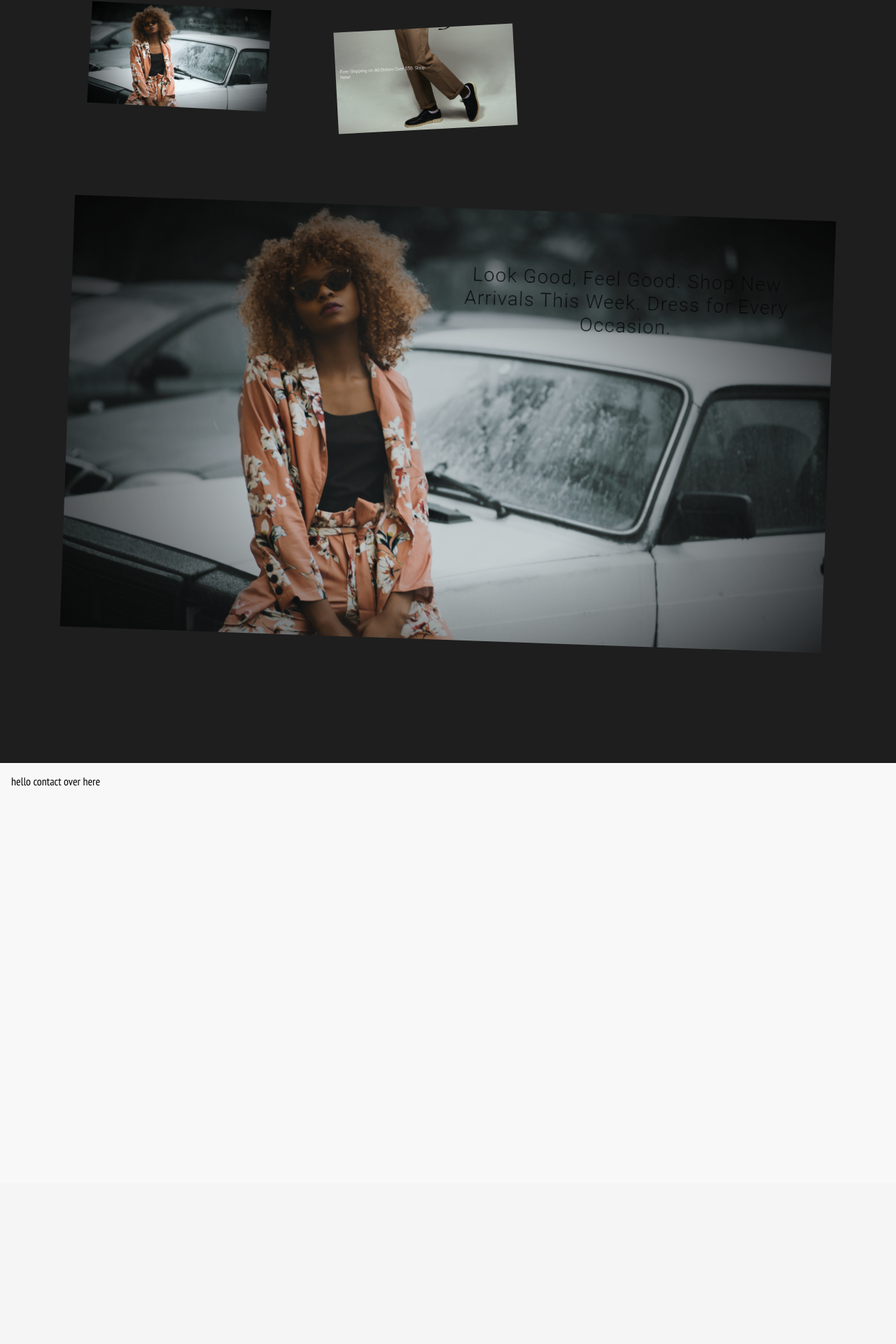
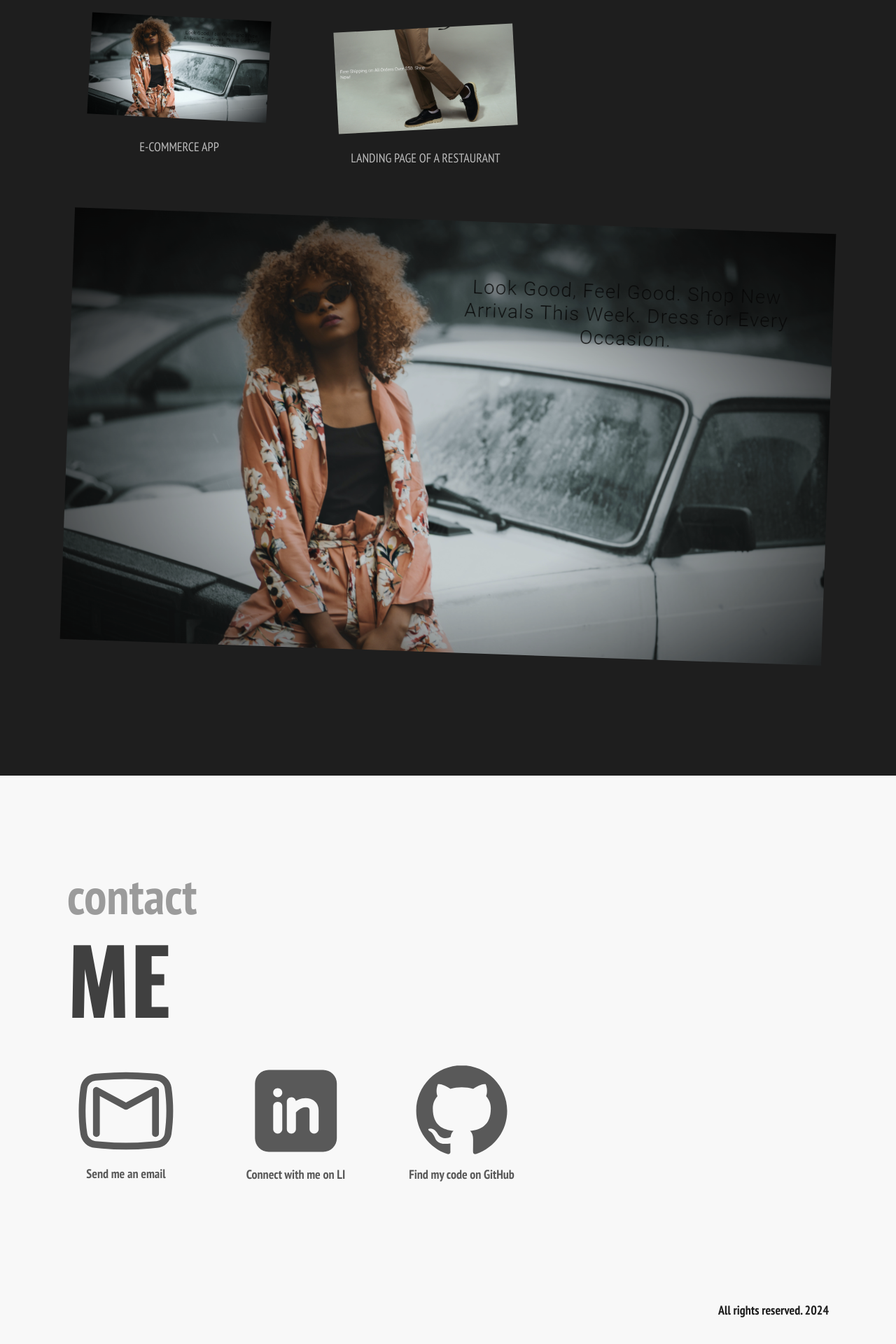
Before and after one commit to iefniar/iefniar.github.io, a React (Create React App) app: page / in a window 1280 px wide. Shown: the part 2295-4215 px from the top of the page at 70% size. Before the commit the page ends 3985 px from the top, so only its background shows below. Built offline with nearby package versions, Linux system fonts and the light colour scheme.

Commit message:
contact section added

```diff
--- a/src/components/MainContent.js
+++ b/src/components/MainContent.js
@@ -1,17 +1,11 @@
 import classes from "./MainContent.module.css";
-import Card from "./Card";
 import Button from "./Button";
-import {ArrowRightOutlined} from "@mui/icons-material";
-import ProfilePicture from '../img/profile-picture.png';
 
 const MainContent = () => {
   return (
     <div className={classes.layout}>
       <div className={classes.content}>
         <Button text="Contactanos"/>
-        <div className={classes['card-collection']}>
-          <Card image={ProfilePicture} icon={<ArrowRightOutlined />} />
-        </div>
         <Button text="Ver mas" />
       </div>
     </div>
--- a/src/pages/homePage/pageSections/Contact.js
+++ b/src/pages/homePage/pageSections/Contact.js
@@ -1,8 +1,40 @@
 import { forwardRef } from 'react';
+import classes from './Contact.module.css';
+import GmailIcon from '../../../icons/basil_gmail-outline.svg';
+import LinkedinIcon from '../../../icons/mingcute_linkedin-fill.svg';
+import GitHubIcon from '../../../icons/ri_github-fill.svg';
 
 const Contact = (props, ref) => {
+  const handleClick = () => {
+    window.location.href = `mailto:fejeffrey.uv@gmail.com?subject=Your%20Subject%20Here&body=Your%20Pre-filled%20Email%20Body`;
+  };
+
   return (
-    <div ref={ref}> hello contact over here </div>
+    <div ref={ref} className={classes['contact-container']}>
+      <div className={`${classes['text-type-1']} ${classes['text-1']}`}>contact</div>
+      <div className={`${classes['text-type-2']} ${classes['text-2']}`}>me</div>
+      <div className={classes['icons-group']}>
+        <div className={`${classes['social-icon']} ${classes['first-icon']}`}>
+          <button onClick={handleClick}>
+            <img src={GmailIcon} alt='gmail icon' />
+            <h4>Send me an email</h4>
+          </button>
+        </div>
+        <div className={`${classes['social-icon']} ${classes['second-icon']}`}>
+          <a href="https://www.linkedin.com/in/jeffreyuv" target="_blank" rel="noopener noreferrer">
+            <img src={LinkedinIcon} alt='linkedin icon' />
+            <h4>Connect with me on LI</h4>
+          </a>
+        </div>
+        <div className={`${classes['social-icon']} ${classes['third-icon']}`}>
+          <a href="https://github.com/iefniar" target="_blank" rel="noopener noreferrer">
+            <img src={GitHubIcon} alt='github icon' />
+            <h4>Find my code on GitHub</h4>
+          </a>
+        </div>
+      </div>
+      <div className={`${classes['text-type-3']} ${classes['text-3']}`}>All rights reserved. 2024</div>
+    </div>
   );
 }
 
--- /dev/null
+++ b/src/pages/homePage/pageSections/Contact.module.css
@@ -0,0 +1,113 @@
+:root{
+    --color-white-100: #FFFFFF;
+    --color-black-900: #000000;
+    --color-minimalist-100: #F8F8F8;
+    --color-minimalist-200: #EBEBEB;
+    --color-minimalist-300: #DADADA;
+    --color-minimalist-400: #BBBBBB;
+    --color-minimalist-500: #9B9B9B;
+    --color-minimalist-600: #707070;
+    --color-minimalist-700: #595959;
+    --color-minimalist-800: #404040;
+    --color-minimalist-900: #1E1E1E;
+}
+
+.text-type-1{
+    font-family: "PT Sans Narrow", sans-serif;
+    font-size: 72px;
+    font-weight: 700;
+    text-transform: lowercase;
+    line-height: 1;
+    color: var(--color-minimalist-500);
+}
+
+.text-type-2{
+    font-family: "Oswald", sans-serif;
+    font-size: 128px;
+    font-weight: 700;
+    text-transform: uppercase;
+    line-height: 1;
+    color: var(--color-minimalist-800);
+}
+
+.text-type-3{
+    font-family: "PT Sans Narrow", sans-serif;
+    font-size: 18px;
+    font-weight: 700;
+    line-height: 1;
+    color: var(--color-minimalist-700);
+}
+
+.contact-container{
+    margin-inline: 80px;
+    margin-top: 40px;
+    margin-bottom: 0;
+    padding: 80px 0;
+    display: grid;
+    gap: 1rem;
+    grid-template-columns: repeat(12, 1fr);
+}
+
+.text-1{
+    grid-column: 1 / -1;
+}
+
+.text-2{
+    grid-column: 1 / -1;
+}
+
+.icons-group{
+    display: flex;
+    gap: 5rem;
+    margin-top: 2rem;
+    grid-column: 1 / -1;
+}
+
+.social-icon{
+    display: flex;
+    flex-direction: column;
+    justify-content: center;
+    align-items: center;
+    gap: 1rem;
+}
+
+.social-icon>a{
+    text-align: center;
+    text-decoration: none;
+}
+
+.social-icon>button{
+    border-style: none;
+    background-color: var(--color-minimalist-100);
+}
+
+.social-icon>button:hover{
+    cursor: pointer;
+}
+
+.social-icon>a>h4, .social-icon>button>h4{
+    font-family: "PT Sans Narrow", sans-serif;
+    font-size: 18px;
+    font-weight: 700;
+    line-height: 1;
+    color: var(--color-minimalist-700);
+}
+
+.first-icon{
+    grid-column: 1 / 3;
+}
+
+.second-icon{
+    grid-column: 3 / 5;
+}
+
+.third-icon{
+    grid-column: 5 / -1;
+}
+
+.text-3{
+    margin-top: 10rem;
+    grid-column: 10 / -1;
+    justify-self: flex-end;
+    color: var(--color-minimalist-900);
+}
--- a/src/pages/homePage/pageSections/Projects.js
+++ b/src/pages/homePage/pageSections/Projects.js
@@ -23,6 +23,7 @@ const Projects = (props, ref) => {
       </div>
       <div className={classes['card-area']}>
         <div className={classes['small-card-items']}>
+          <div className={classes['individual-item']}>
             <Link to='' onClick={()=>{
               setMainCardItem({
                 cardImage: Project1,
@@ -31,6 +32,9 @@ const Projects = (props, ref) => {
             }}>
               <img className={classes['small-img']} src={Project1} alt="project 1 small preview" id='img-1' />
             </Link>
+            <h4>e-commerce app</h4>
+          </div>
+          <div className={classes['individual-item']}>
             <Link to='' onClick={()=>{
               setMainCardItem({
                 cardImage: Project2,
@@ -39,6 +43,8 @@ const Projects = (props, ref) => {
             }}>
               <img className={classes['small-img']} src={Project2} alt="project 2 small preview" id='img-2' />
             </Link>
+            <h4>landing page of a restaurant</h4>
+          </div>
         </div>
         <div className={classes['main-card']}>
           <Card image={mainCardItem.cardImage} link={mainCardItem.cardLink} />
--- a/src/pages/homePage/pageSections/Projects.module.css
+++ b/src/pages/homePage/pageSections/Projects.module.css
@@ -50,8 +50,33 @@
     margin-bottom: 2rem;
 }
 
-.small-card-items>a:hover, .small-card-items>a:focus{
+.individual-item{
+    display: flex;
+    flex-direction: column;
+    justify-content: center;
+    align-items: center;
+
+}
+
+.individual-item>h4{
+    font-family: "PT Sans Narrow", sans-serif;
+    font-size: 18px;
+    font-weight: 500;
+    text-transform: uppercase;
+    line-height: 1;
+    color: var(--color-minimalist-400);
+}
+
+.individual-item>a:hover, .individual-item>a:focus{
     cursor: pointer;
+}
+
+.individual-item>a:hover .small-img, .individual-item>a:focus .small-img{
+    transform: rotateZ(4deg) scale(1.1);
+}
+
+.small-card-items>div:nth-child(1)>a:hover .small-img, .small-card-items>div:nth-child(1)>a:focus .small-img{
+    transform: rotateZ(-4deg) scale(1.1);
 }
 
 .small-img{
@@ -61,9 +86,10 @@
     display: block;
     object-fit: cover;
     transform: rotateZ(3deg);
+    transition: all 300ms ease-in-out;
 }
 
-.small-card-items>a:nth-child(2)>img{
+.small-card-items>div:nth-child(2)>a>img{
     margin-top: 2rem;
     transform: rotateZ(-3deg);
 }
```
Lines whose indentation alone changed are shown as unchanged.
